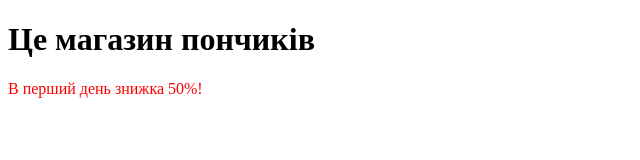
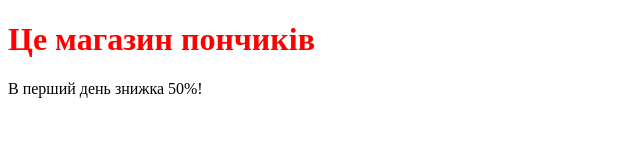
Before and after one commit to Viktoria-Timokhina/meow, a plain HTML site: page index.html in a window 1280 px wide. Shown: the whole page, without its empty margins (0-640 px from the left). Drawn offline with Linux system fonts and the light colour scheme.

Commit message:
Update index.html

```diff
--- a/index.html
+++ b/index.html
@@ -11,7 +11,7 @@
 
 </style>
 <body>
-<h1>Це магазин пончиків</h1>
-<p style="color:red">В перший день знижка 50%!</p>
+<h1 style="color:red">Це магазин пончиків</h1>
+<p >В перший день знижка 50%!</p>
 </body>
 </html>
```
